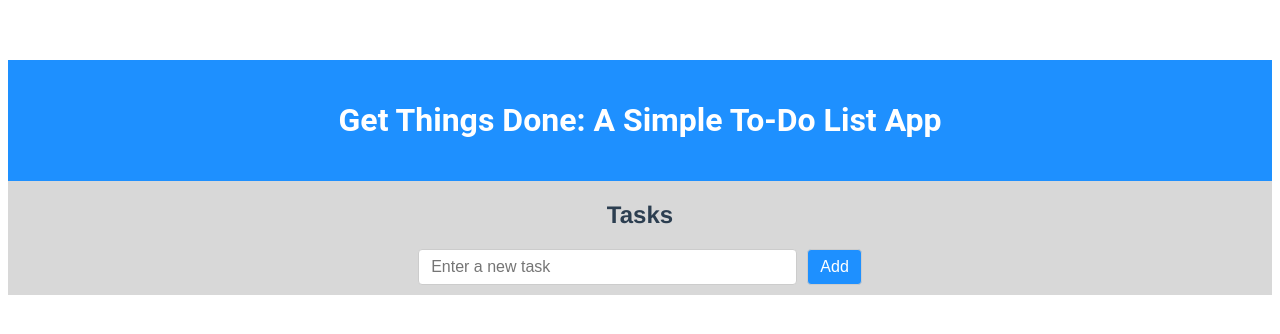
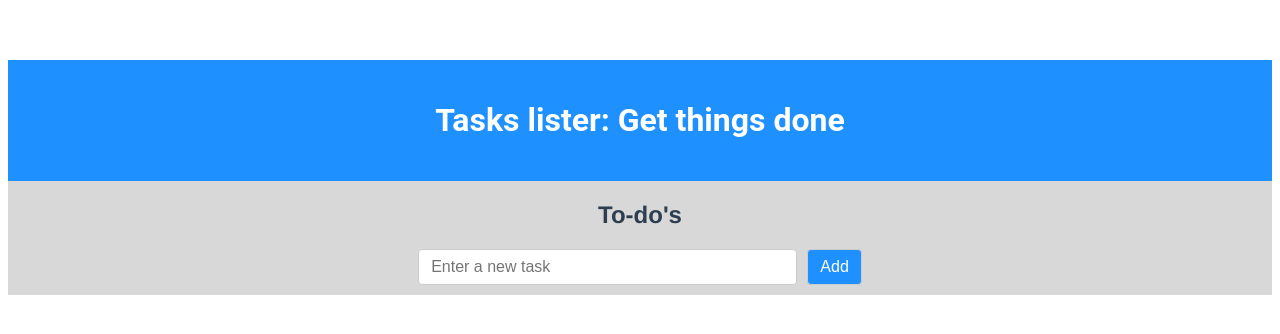
Before and after one commit to nishanng/tasks-lister-vue, a Vue app: page / in a window 1280 px wide. Shown: the top 334 px of the page. Built offline with nearby package versions, Linux system fonts and the light colour scheme.

Commit message:
updated some more

```diff
--- a/src/components/Appheader.vue
+++ b/src/components/Appheader.vue
@@ -1,6 +1,6 @@
 <template>
   <header>
-    <h1>Get Things Done: A Simple To-Do List App</h1>
+    <h1>Tasks lister: Get things done</h1>
   </header>
 </template>
 
--- a/src/components/ToDoList.vue
+++ b/src/components/ToDoList.vue
@@ -1,6 +1,6 @@
 <template>
   <section>
-    <h2>Tasks</h2>
+    <h2>To-do's</h2>
     <div class="task-container">
       <div class="input-container">
         <input type="text" v-model="newTask" @keyup.enter="addTask" placeholder="Enter a new task" />
@@ -10,7 +10,8 @@
         <li v-for="(task, index) in tasks" :key="index">
           <div class="task-item">
             <input type="checkbox" @change="toggleCompleted(task)" :checked="task.completed" />
-            <label :class="{ 'task-completed': task.completed }">{{ task.text }}</label>
+            <label :class="[task.completed ? 'task-completed' : '', task.delete ? 'delete' : '']" @click="addDeleteButton(task)">{{ task.text }}</label>
+            <button v-if="task.delete" class="delete-button" @click="deleteTask(index)">Delete</button>
           </div>
         </li>
       </ul>
@@ -18,7 +19,6 @@
     </div>
   </section>
 </template>
-
 
 <script>
 export default {
@@ -55,10 +55,16 @@ export default {
       } else {
         task.textClass = '';
       }
+    },
+    addDeleteButton(task) {
+      if (task.completed && !task.delete) {
+        task.delete = true;
+      }
     }
   },
 };
 </script>
+
 
 <style scoped>
 input[type="text"] {
@@ -126,6 +132,11 @@ button:hover {
   background-color: #ff4136;
 }
 
+.delete-button {
+  position: absolute;
+  right: 0;
+  margin-right: 10px;
+}
 .delete-all-button {
   font-size: 16px;
   padding: 8px 12px;
```
Lines whose indentation alone changed are shown as unchanged.
